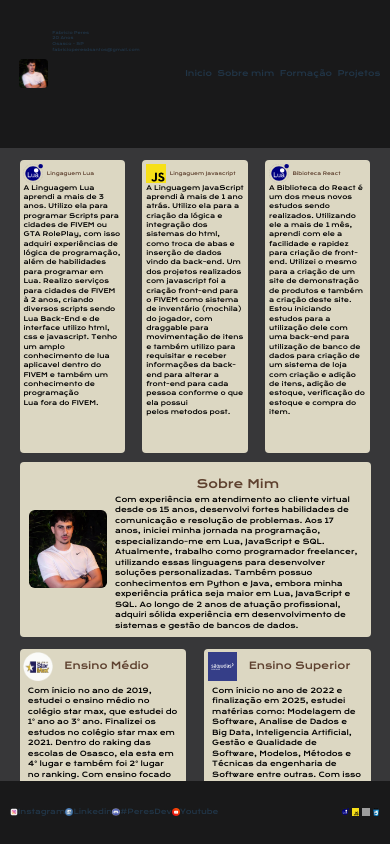
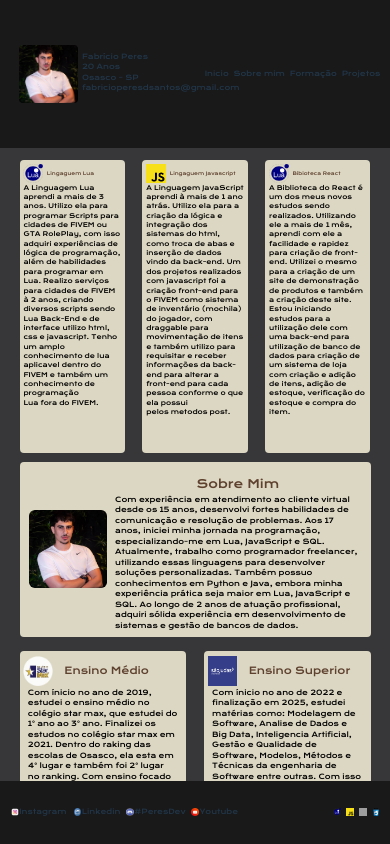
Before and after one commit to xPeres/Peres, a React (Vite) app: page / in a window 390 px wide. Built offline with nearby package versions, Linux system fonts and the light colour scheme; grey boxes are pictures that could not be loaded.

Commit message:
Update App.css

```diff
--- a/src/App.css
+++ b/src/App.css
@@ -29,8 +29,8 @@
   header .foto {
     display: flex;
     position: absolute;
-    width: 7.5vw;
-    height: 7.5vw;
+    width: 15vw;
+    height: 15vw;
     left: 2.5%;
     border-radius: 1vw;
   }
@@ -40,10 +40,11 @@
     position: absolute;
     width: auto;
     height: 10.5vh;
-    left: 11.5%;
+    left: 19.5%;
+    top: 35%;
     flex-wrap: wrap;
     flex-direction: column;
-    font-size: 1vw;
+    font-size: 1.8vw;
   }
 
   header .email:hover {
@@ -53,12 +54,12 @@
   header .options {
     display: flex;
     position: absolute;
-    width: 50%;
+    width: 45%;
     height: 100%;
     right: 2.5%;
     align-items: center;
     justify-content: space-between;
-    font-size: 2vw;
+    font-size: 1.8vw;
   }
 
   header .options2:hover {
@@ -193,7 +194,7 @@
     display: flex;
     position: absolute;
     width: 90%;
-    height: 80vw;
+    height: 85vw;
     left: 5%;
     top: 120.5vw;
     align-items: center;
@@ -251,9 +252,9 @@
     display: flex;
     position: absolute;
     width: 90%;
-    height: 80vw;
+    height: 85vw;
     left: 5%;
-    top: 195.5vw;
+    top: 199.5vw;
     align-items: center;
     justify-content: space-between;
   }
@@ -278,7 +279,7 @@
     display: flex;
     position: relative;
     top: 20vw;
-    transform: scale(0.25);
+    transform: scale(0.23);
   }
 
   .pagina .projetosCard {
@@ -307,7 +308,7 @@
   footer .redes {
     display: flex;
     position: absolute;
-    width: 40vw;
+    width: 60vw;
     left: 2.5vw;
     height: 2vw;
   }
@@ -329,7 +330,7 @@
   footer .Linguagens {
     display: flex;
     position: absolute;
-    width: 10vw;
+    width: 12vw;
     right: 2.5vw;
     height: 2vw;
     align-items: center;
```
